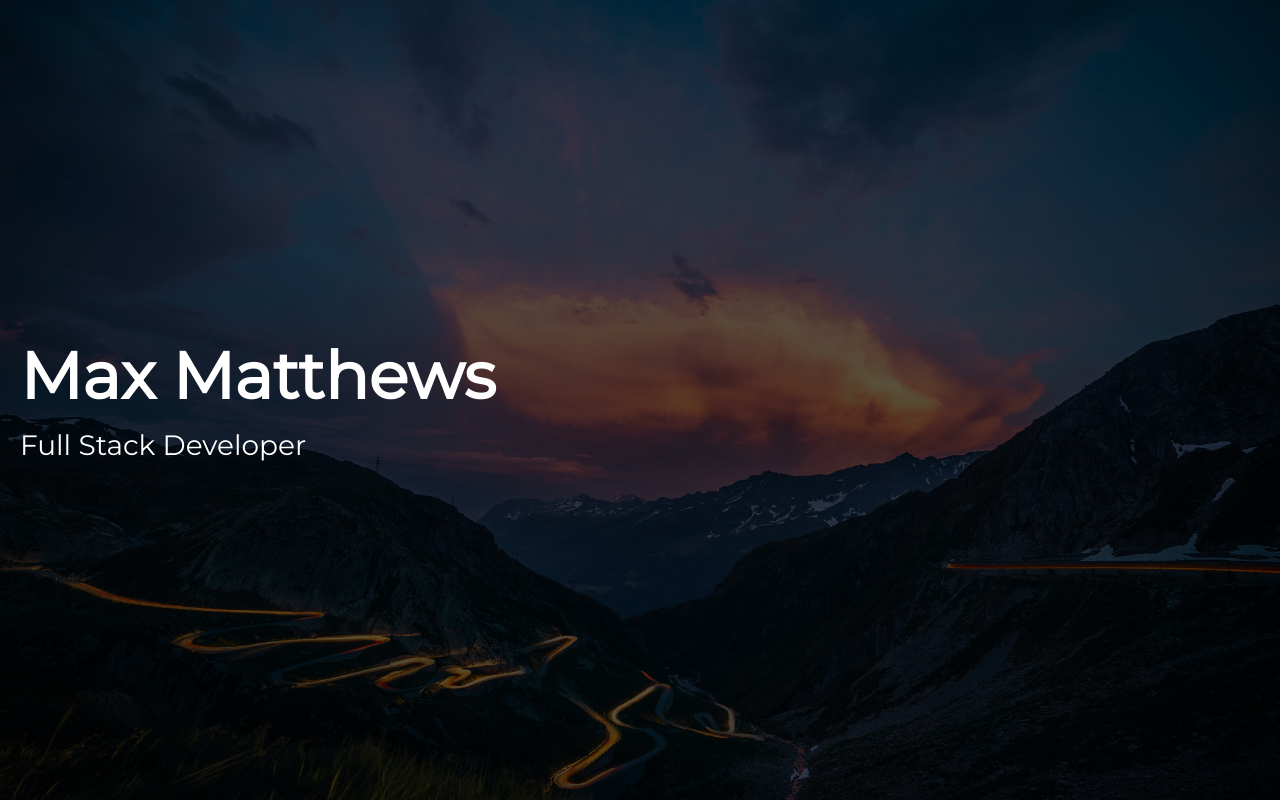
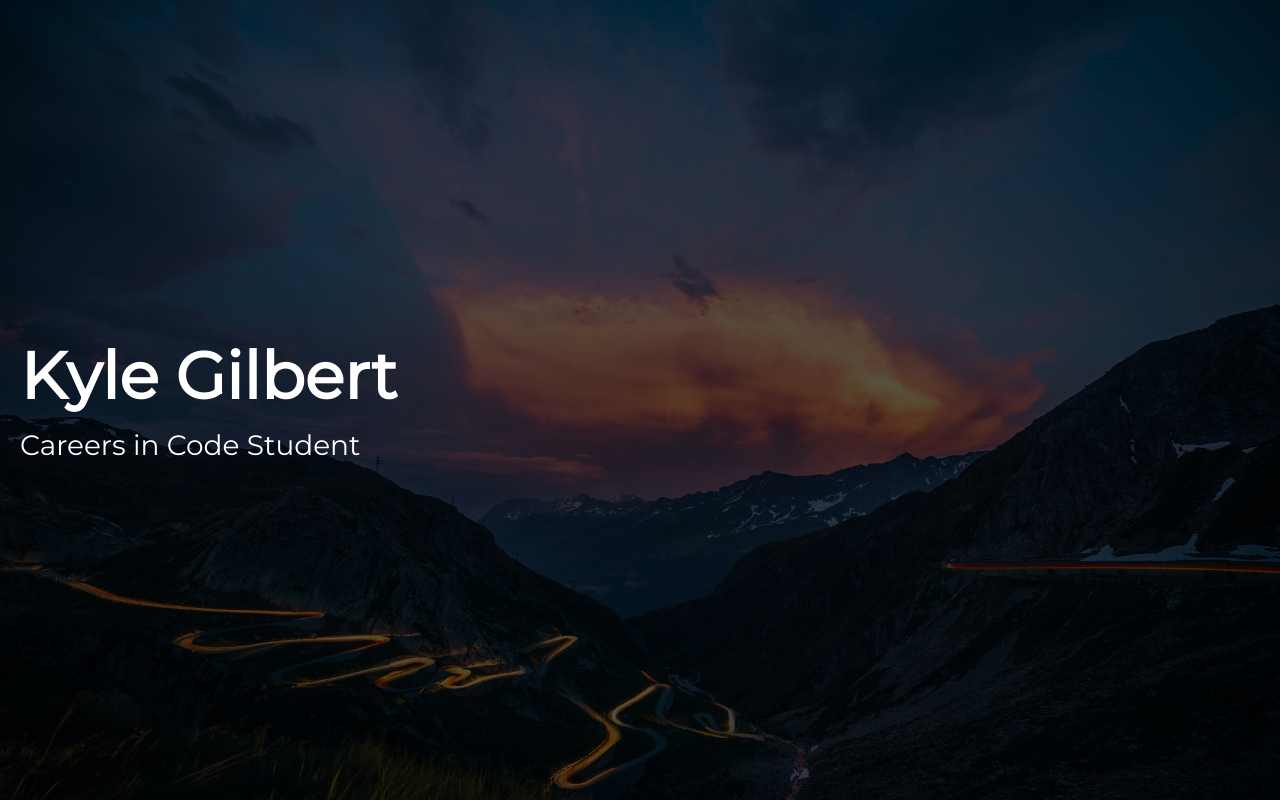
Before and after one commit to kgilbert78/kgilbert78.github.io, a plain HTML site: page index.html in a window 1280 px wide. Drawn offline with Linux system fonts and the light colour scheme.

Commit message:
changed name

```diff
--- a/index.html
+++ b/index.html
@@ -15,8 +15,8 @@
 <!--Source credit to: https://codepen.io/DZuz14/pen/jOPWLgz-->
 <div class="big-image">
 	<div class="overlay">
-		<h1>Max Matthews</h1>
-		<p>Full Stack Developer</p>
+		<h1>Kyle Gilbert</h1>
+		<p>Careers in Code Student</p>
 	</div>
 </div>
 </body>
```
